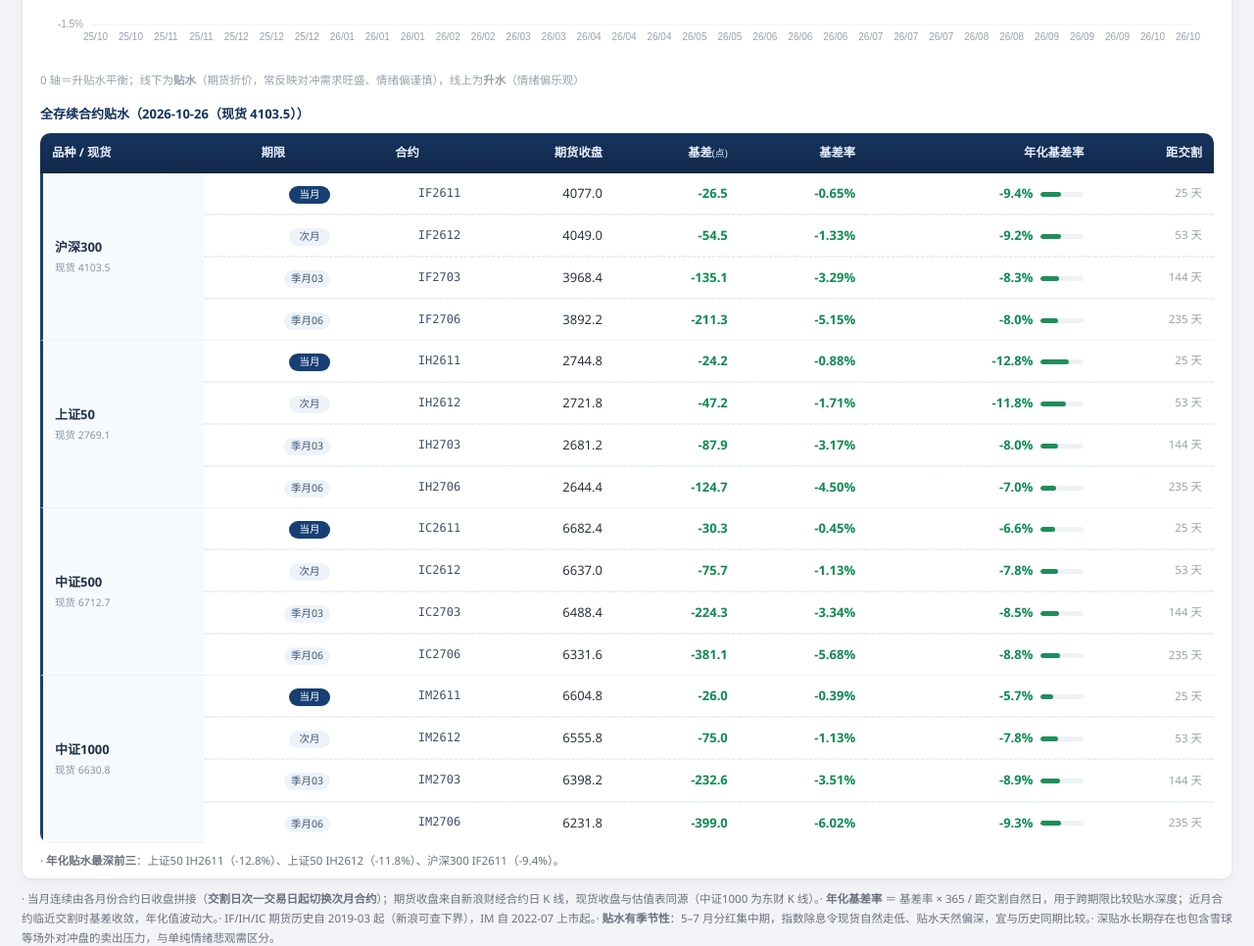
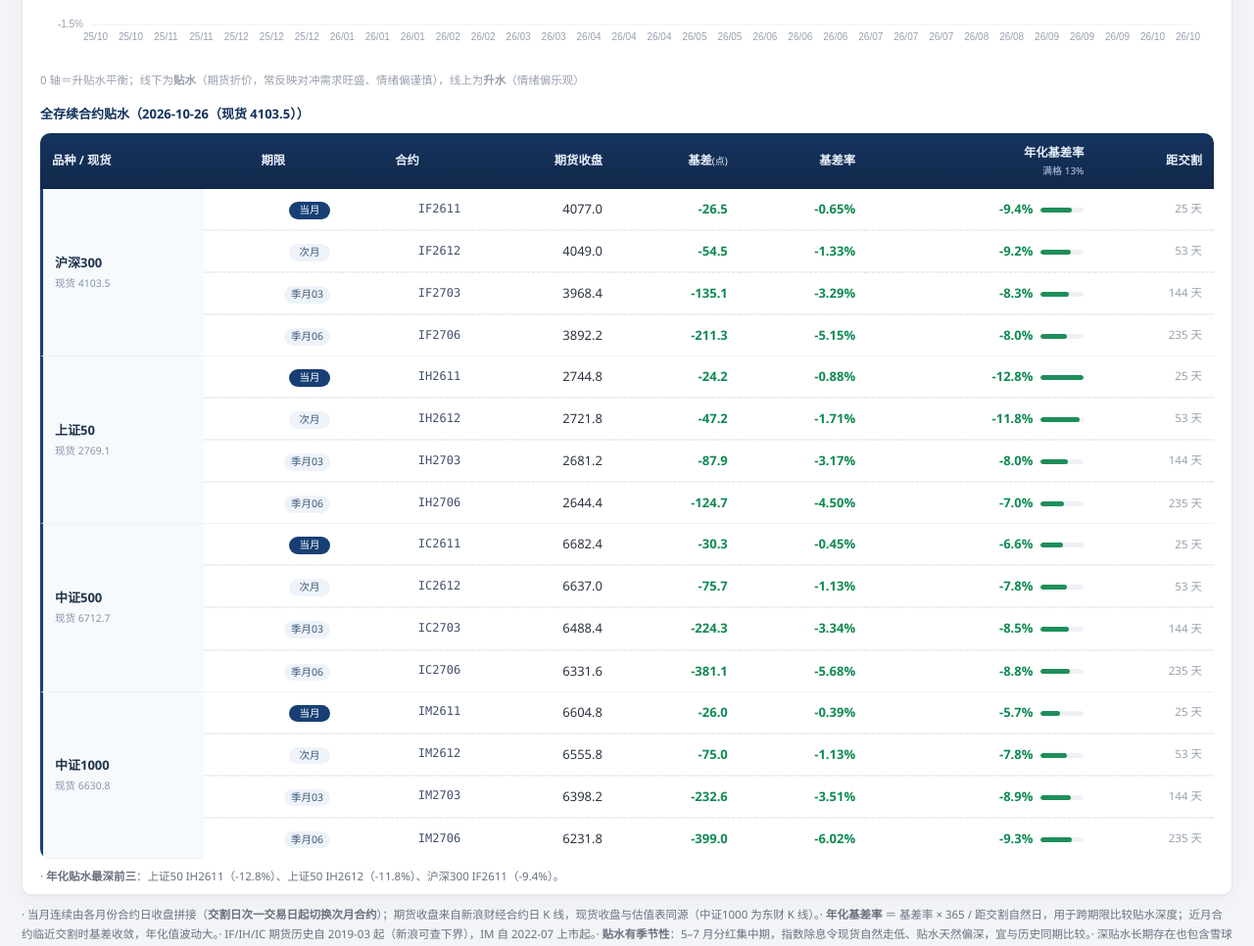
Before and after one commit to ZetaUrsae/cn-index-valuation, a plain HTML site: page reports/index_val_report_20261026.html in a window 1280 px wide. Shown: the part 4560-5526 px from the top of the page at 98% size. Drawn offline with nearby package versions, Linux system fonts and the light colour scheme.

Commit message:
ui(v2.6.7): dynamic bar scale (daily max, floor 8%) shown in header

```diff
--- a/reports/index_val_report_20261026.html
+++ b/reports/index_val_report_20261026.html
@@ -266,7 +266,7 @@
       <thead><tr>
         <th class="l">品种 / 现货</th><th class="c">期限</th><th class="c">合约</th><th>期货收盘</th>
         <th>基差<span style="font-weight:400;font-size:10px;">(点)</span></th>
-        <th>基差率</th><th>年化基差率</th><th>距交割</th>
+        <th>基差率</th><th>年化基差率<span id="fut-scale" style="display:block;font-weight:400;font-size:10px;color:#bcd0ea;"></span></th><th>距交割</th>
       </tr></thead>
       <tbody id="tb-fut"></tbody>
     </table></div>
@@ -569,16 +569,25 @@ var FUTPRODS=['沪深300','上证50','中证500','中证1000'];
   }
   function renderTable(){
     const tb=document.getElementById('tb-fut'); tb.innerHTML='';
-    const all=[];
+    const all=[], groups=[];
     FUTPRODS.forEach(nm=>{
       const t=(DATA.futTab||{})[nm];
       if(!t) return;
+      groups.push([nm,t]);
+      t.rows.forEach(row=>{ if(row.ann!=null) all.push({nm:nm,code:row.code,ann:row.ann}); });
+    });
+    // 条形满格动态适配：取当日全表 |年化| 最大值向上取整到整百分点，下限 8%
+    // （直接拿 max 当满格会让最深那只永远顶格、失去纵向可比；下限避免平静日把小值放大）
+    const mx=all.reduce((m,x)=>Math.max(m,Math.abs(x.ann)),0);
+    const scale=Math.max(8,Math.ceil(mx));
+    const se=document.getElementById('fut-scale');
+    if(se) se.textContent='满格 '+scale+'%';
+    groups.forEach(([nm,t])=>{
       t.rows.forEach((row,i)=>{
         const pos=row.rate>=0, cls=pos?'up':'down', ann=row.ann;
-        // 条形满格 20%（原 12% 会把 IH 一类深贴水顶格、失去区分度）；≥15% 数值加粗提示
         const bar=ann==null?'':'<span class="fbar"><i style="width:'+
-          Math.min(100,Math.abs(ann)/20*100).toFixed(1)+'%;background:'+(pos?'#c0392b':'#1e8e5a')+'"></i></span>';
-        const deep=(ann!=null&&Math.abs(ann)>=15)?' deep':'';
+          Math.min(100,Math.abs(ann)/scale*100).toFixed(1)+'%;background:'+(pos?'#c0392b':'#1e8e5a')+'"></i></span>';
+        const deep=(ann!=null&&Math.abs(ann)>=scale*0.75)?' deep':'';
         const tr=document.createElement('tr');
         if(i) tr.className='gsub';
         tr.innerHTML=
@@ -593,7 +602,6 @@ var FUTPRODS=['沪深300','上证50','中证500','中证1000'];
           '<td class="dim">'+row.ddays+' 天</td>';
         tb.appendChild(tr);
       });
-      t.rows.forEach(row=>{ if(row.ann!=null) all.push({nm:nm,code:row.code,ann:row.ann}); });
     });
     const top=all.filter(x=>x.ann<0).sort((a,b)=>a.ann-b.ann).slice(0,3);
     document.getElementById('fut-cmt').innerHTML=top.length?
```
Also changed, not shown: scripts/template2.html (+14 -6 lines), 1 other file.
